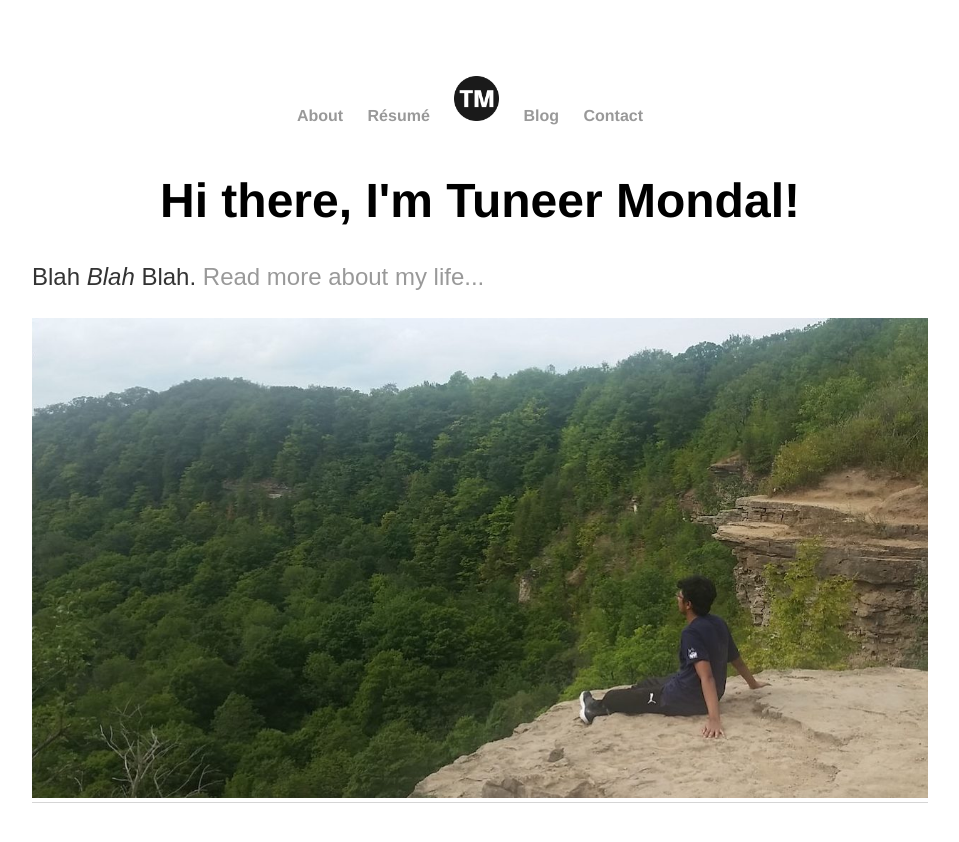
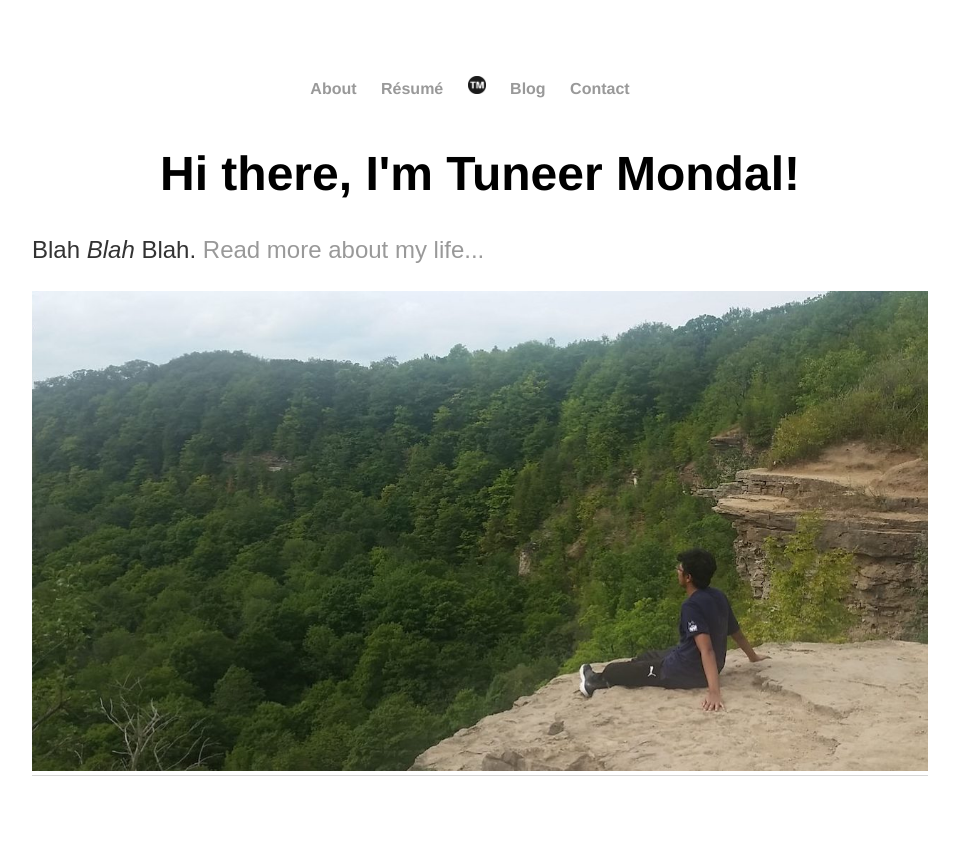
Before and after one commit to t-mondal/t-mondal.github.io, a Jekyll site: the page built from index.html, in a window 1280 px wide. Shown: the top 842 px of the page, without its empty margins (160-1119 px from the left). Built offline with Jekyll 4.4.1, drawn with Linux system fonts in a browser that asks for light colours.

Commit message:
Update default.html

```diff
--- a/_layouts/default.html
+++ b/_layouts/default.html
@@ -11,7 +11,7 @@
 		        	<li><a href="/about">About</a></li>
 	        		<li><a href="/cv/">Résumé</a></li>
 				<li><a href="/">
-<img src="//t-mondal.github.io/images/trademark.png" class="inline" style='height: 5%; width: 5%; object-fit: contain'/> </a></li>
+<img src="//t-mondal.github.io/images/trademark.png" class="inline" style='height: 2%; width: 2%; object-fit: contain'/> </a></li>
 	        		<li><a href="/blog">Blog</a></li>
 				<li><a href="/contact">Contact</a></li>
 	    		</ul>
```
